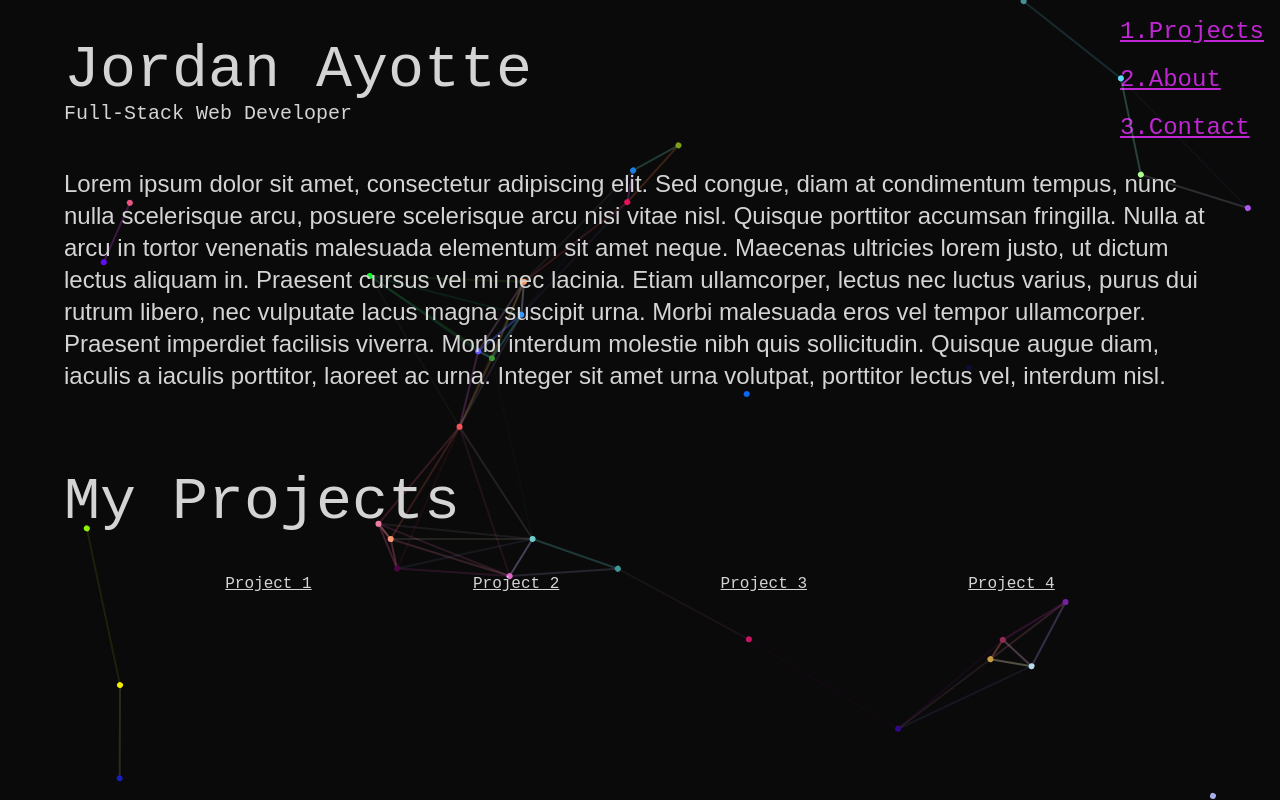
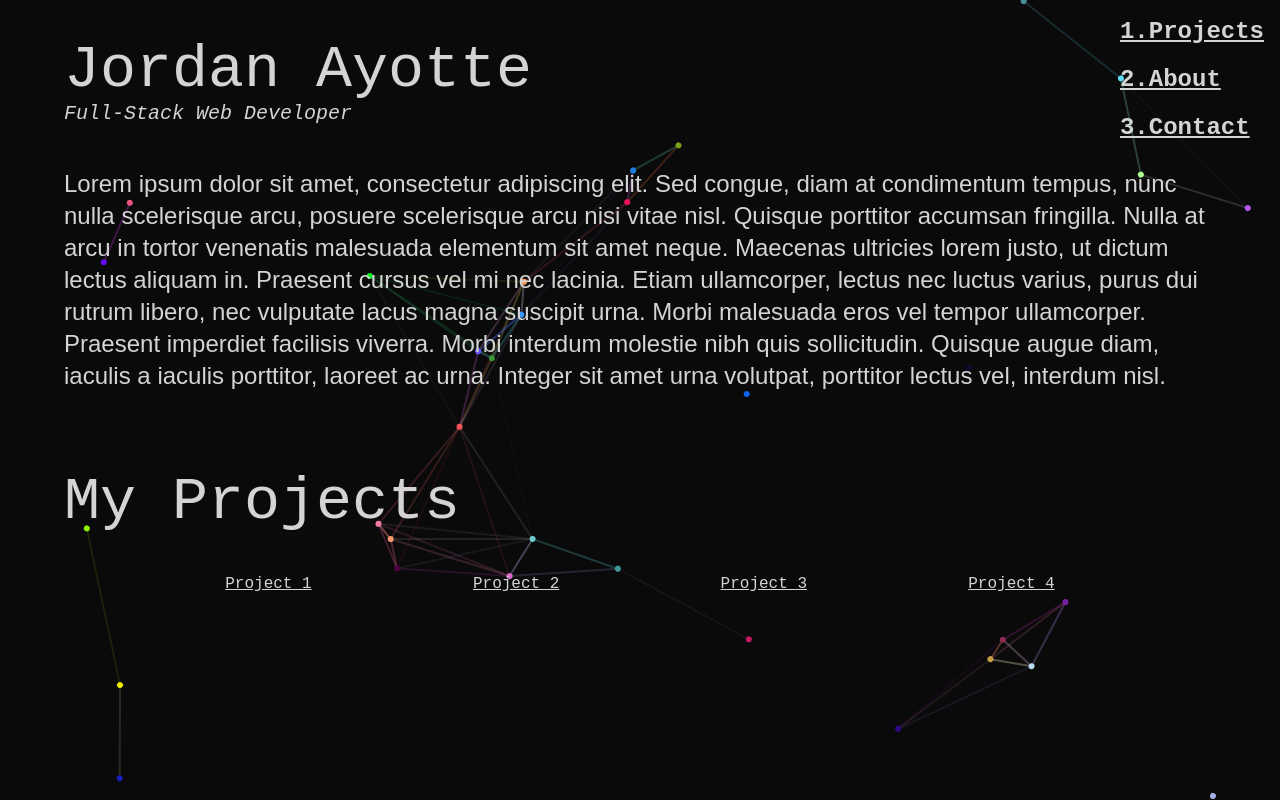
Before and after one commit to joayo13/portfolio, a React (Create React App) app: page / in a window 1280 px wide. Built offline with nearby package versions, Linux system fonts and the light colour scheme.

Commit message:
added bold text for nav and italic for subheading

```diff
--- a/src/App.js
+++ b/src/App.js
@@ -16,10 +16,10 @@ function App() {
         <main className='text-neutral-300 bg-neutral-950 px-4 min-h-screen'>
             <section className='max-w-6xl mx-auto py-10 mono z-20 relative'>
                 <h1 className='text-6xl'>Jordan Ayotte</h1>
-                <p className='text-xl'>Full-Stack Web Developer</p>
+                <p className='text-xl italic'>Full-Stack Web Developer</p>
                 <p className='py-10 text-2xl playfair'>Lorem ipsum dolor sit amet, consectetur adipiscing elit. Sed congue, diam at condimentum tempus, nunc nulla scelerisque arcu, posuere scelerisque arcu nisi vitae nisl. Quisque porttitor accumsan fringilla. Nulla at arcu in tortor venenatis malesuada elementum sit amet neque. Maecenas ultricies lorem justo, ut dictum lectus aliquam in. Praesent cursus vel mi nec lacinia. Etiam ullamcorper, lectus nec luctus varius, purus dui rutrum libero, nec vulputate lacus magna suscipit urna. Morbi malesuada eros vel tempor ullamcorper. Praesent imperdiet facilisis viverra. Morbi interdum molestie nibh quis sollicitudin. Quisque augue diam, iaculis a iaculis porttitor, laoreet ac urna. Integer sit amet urna volutpat, porttitor lectus vel, interdum nisl.</p>
             </section>
-            <ul className='absolute text-fuchsia-600 hidden md:flex flex-col gap-4 right-4 top-4 text-2xl underline mono'>
+            <ul className='absolute hidden md:flex flex-col gap-4 right-4 top-4 text-2xl underline mono font-bold'>
               <p>1.Projects</p>
               <p>2.About</p>
               <p>3.Contact</p>
```
